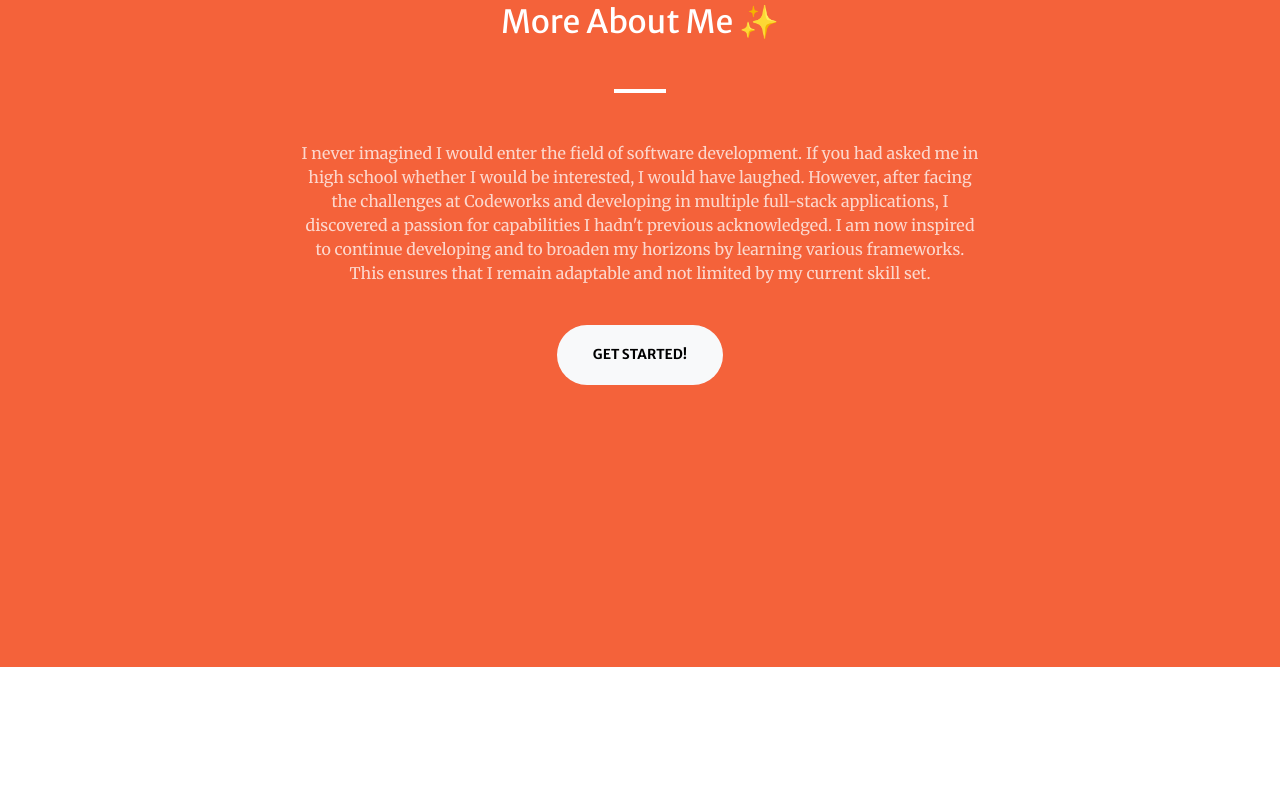
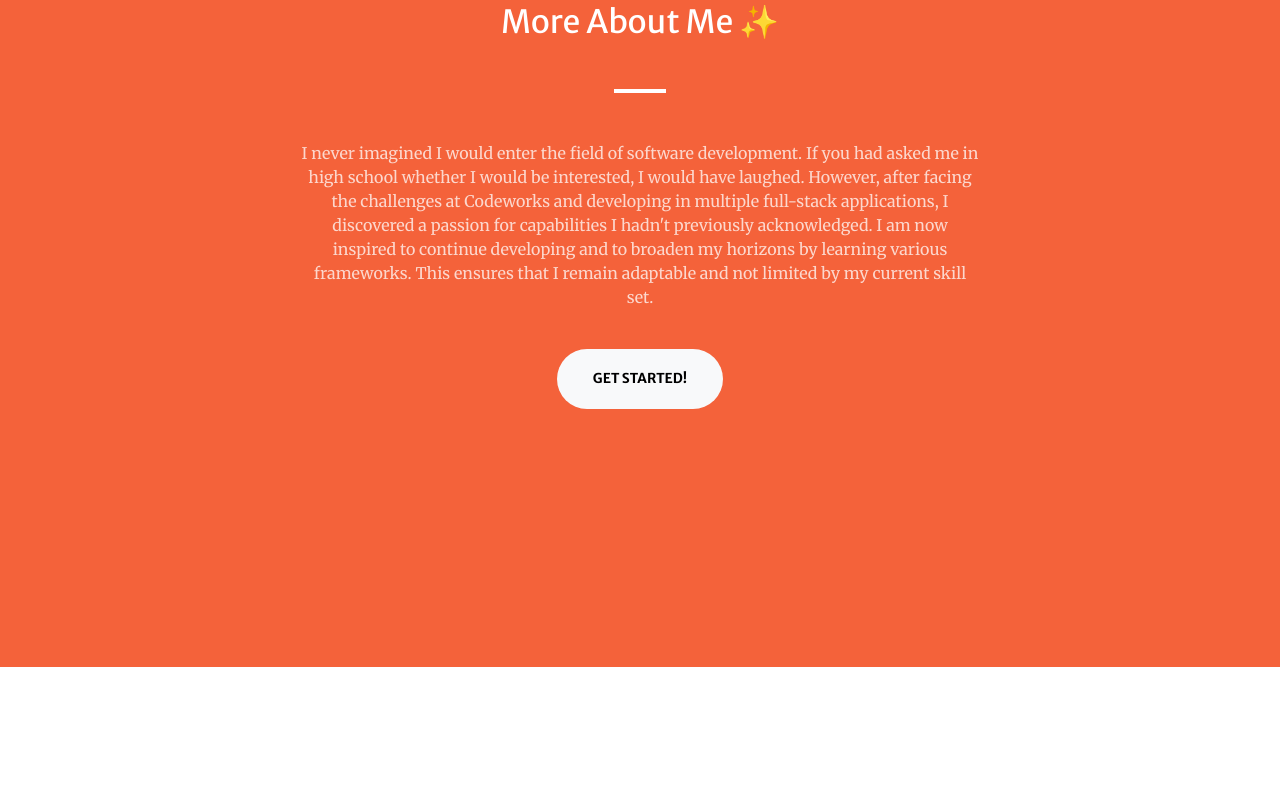
Before and after one commit to KranberryKin/LandingPage, a plain HTML site: page index.html in a window 1280 px wide. Shown: the part 933-1725 px from the top of the page. Drawn offline with nearby package versions, Linux system fonts and the light colour scheme; some packages are replaced by stand-ins of ours; a script that the page names is missing.

Commit message:
text adjustment

```diff
--- a/index.html
+++ b/index.html
@@ -57,7 +57,7 @@
                     <div class="col-lg-8 text-center">
                         <h2 class="text-white mt-0">More About Me ✨</h2>
                         <hr class="divider divider-light my-5" />
-                        <p class="text-white-75 mb-4">I never imagined I would enter the field of software development. If you had asked me in high school whether I would be interested, I would have laughed. However, after facing the challenges at Codeworks and developing in multiple full-stack applications, I discovered a passion for capabilities I hadn't previous acknowledged. I am now inspired to continue developing and to broaden my horizons by learning various frameworks. This ensures that I remain adaptable and not limited by my current skill set.</p>
+                        <p class="text-white-75 mb-4">I never imagined I would enter the field of software development. If you had asked me in high school whether I would be interested, I would have laughed. However, after facing the challenges at Codeworks and developing in multiple full-stack applications, I discovered a passion for capabilities I hadn't previously acknowledged. I am now inspired to continue developing and to broaden my horizons by learning various frameworks. This ensures that I remain adaptable and not limited by my current skill set.</p>
                         <a class="btn btn-light btn-xl mt-3 " href="#services">Get Started!</a>
                     </div>
                 </div>
```
